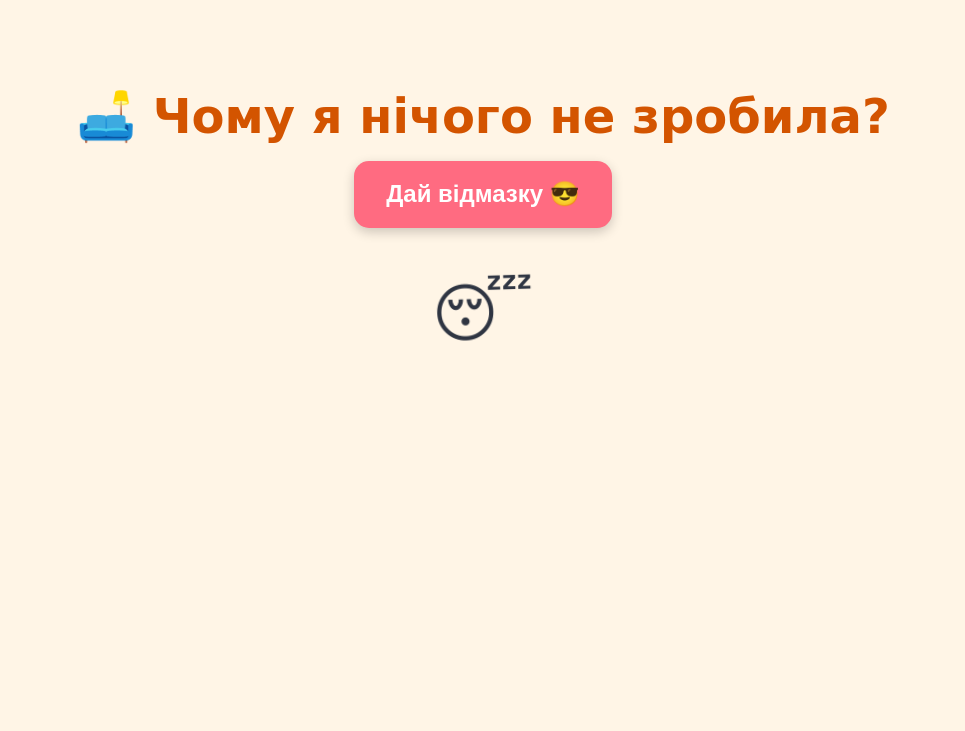
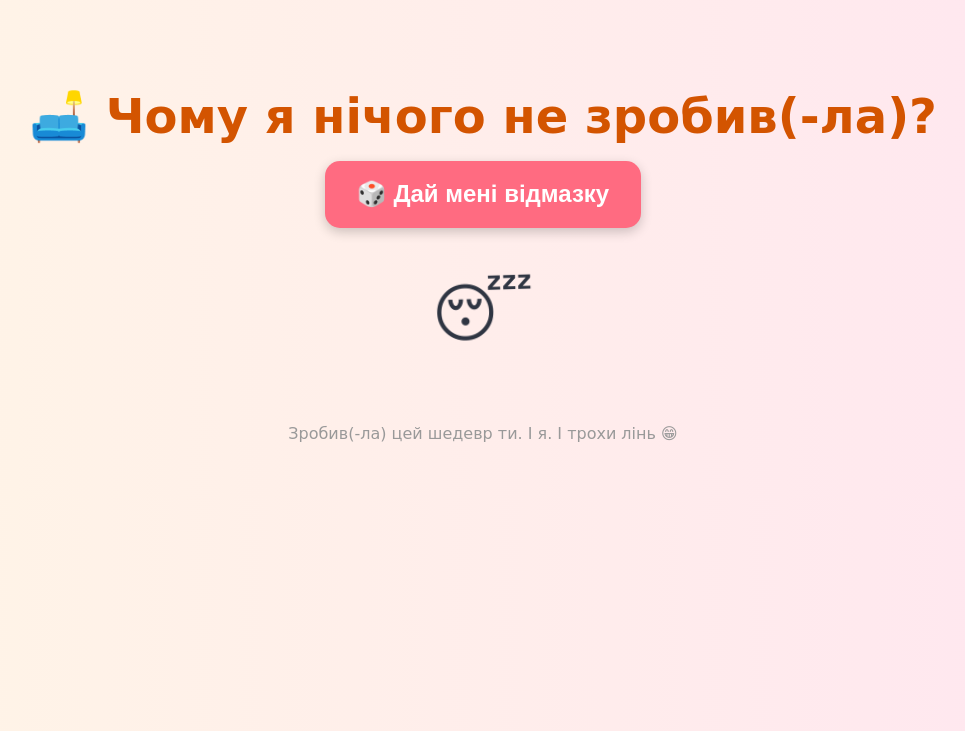
Before and after one commit to SofiiaLapina/lazy-api, a Flask app: page / in a window 1280 px wide. Shown: the top 731 px of the page, without its empty margins (157-1122 px from the left). Run offline with Flask 3, Linux system fonts and the light colour scheme; parts of the project's set-up code (start-up, migrations or seed data) failed here and were passed over.

Commit message:
смішний фронт v2 з анімацією, емодзі та звуком

```diff
--- a/templates/index.html
+++ b/templates/index.html
@@ -5,16 +5,18 @@
   <title>🛋️ Лінивий генератор відмазок</title>
   <style>
     body {
-      background-color: #fff5e6;
+      background: linear-gradient(to right, #fff5e6, #ffe6f0);
       font-family: 'Comic Sans MS', cursive, sans-serif;
       text-align: center;
       padding: 3rem;
+      overflow-x: hidden;
     }
 
     h1 {
       font-size: 3rem;
       color: #d35400;
       margin-bottom: 1rem;
+      animation: pop-in 1s ease-out;
     }
 
     button {
@@ -40,6 +42,7 @@
       font-size: 2rem;
       color: #2f3542;
       min-height: 100px;
+      animation: fade-in 0.5s ease-in-out;
     }
 
     .emoji {
@@ -48,25 +51,52 @@
       display: inline-block;
     }
 
+    .footer {
+      margin-top: 3rem;
+      font-size: 1rem;
+      color: #999;
+    }
+
     @keyframes wiggle {
       0%, 100% { transform: rotate(0deg); }
       25% { transform: rotate(3deg); }
       75% { transform: rotate(-3deg); }
     }
+
+    @keyframes fade-in {
+      from { opacity: 0; transform: translateY(20px); }
+      to { opacity: 1; transform: translateY(0); }
+    }
+
+    @keyframes pop-in {
+      0% { transform: scale(0.5); opacity: 0; }
+      100% { transform: scale(1); opacity: 1; }
+    }
   </style>
 </head>
 <body>
-  <h1>🛋️ Чому я нічого не зробила?</h1>
-  <button onclick="getExcuse()">Дай відмазку 😎</button>
+  <h1>🛋️ Чому я нічого не зробив(-ла)?</h1>
+  <button onclick="getExcuse()">🎲 Дай мені відмазку</button>
   <div class="excuse" id="excuse"><span class="emoji">😴</span></div>
 
+  <div class="footer">
+    Зробив(-ла) цей шедевр ти. І я. І трохи лінь 😁
+  </div>
+
+  <audio id="pop-sound" src="https://www.myinstants.com/media/sounds/pop-cat-original-meme.mp3" preload="auto"></audio>
+
   <script>
+    const emojis = ['😴', '🤡', '😵', '😌', '🙃', '😎', '😅', '🫠', '🧠', '💤'];
+    const excuseEl = document.getElementById("excuse");
+    const popSound = document.getElementById("pop-sound");
+
     async function getExcuse() {
-      const excuseEl = document.getElementById("excuse");
-      excuseEl.innerHTML = "<span class='emoji'>🤔</span> Завантажуємо...";
+      const randomEmoji = emojis[Math.floor(Math.random() * emojis.length)];
+      excuseEl.innerHTML = `<span class='emoji'>${randomEmoji}</span> Завантажуємо...`;
       try {
         const res = await fetch("https://lazy-api-production.up.railway.app/random-excuse");
         const data = await res.json();
+        popSound.play();
         excuseEl.innerHTML = "🗯️ " + data.text;
       } catch (err) {
         excuseEl.innerHTML = "❌ Не вдалося завантажити відмазку.";
```
